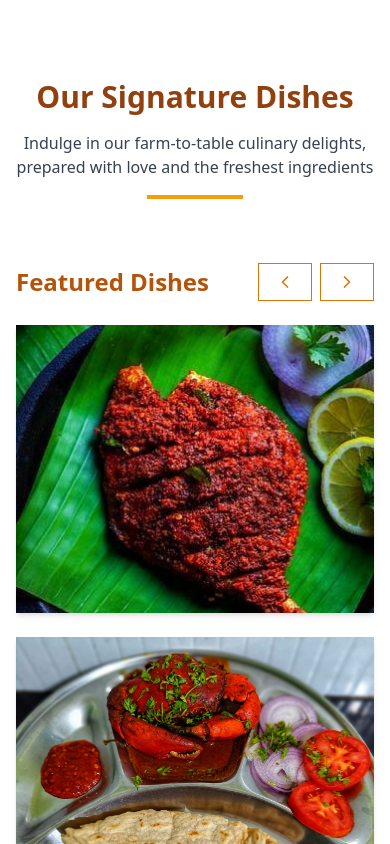
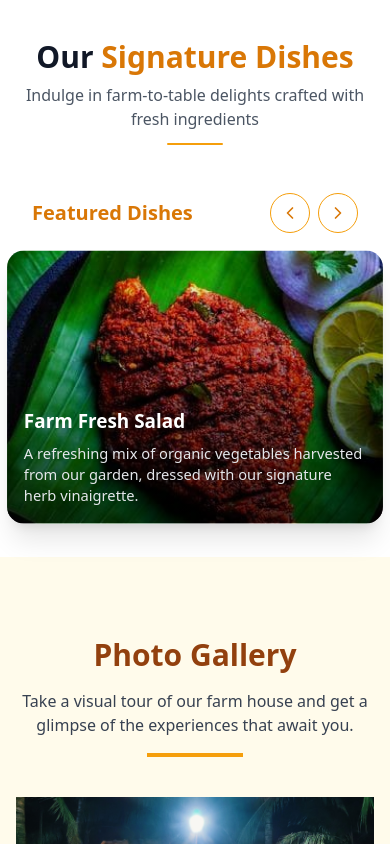
Before and after one commit to SurajV2000/Varsha-farm-house, a React (Vite) app in the folder varsha-farm-house/: page / in a window 390 px wide. Shown: the part 3620-4464 px from the top of the page. Built offline with nearby package versions, Linux system fonts and the light colour scheme.

Commit message:
Refactor Dishes component for responsiveness
Refactor Dishes component for improved responsiveness and code clarity. Updated dish descriptions and adjusted rendering logic based on screen size.

```diff
--- a/varsha-farm-house/src/components/Dishes.jsx
+++ b/varsha-farm-house/src/components/Dishes.jsx
@@ -1,7 +1,6 @@
-import { useState } from "react";
+import { useState, useEffect } from "react";
 import { ChevronLeft, ChevronRight } from "lucide-react";
-import { Card, CardContent } from "./UI/card";
-import { Button } from "./UI/button.jsx";
+import { motion } from "framer-motion";
 
 const Dishes = () => {
   const dishes = [
@@ -15,179 +14,174 @@ const dishes = [
     {
       name: "Rustic Vegetable Soup",
       description:
-      "Hearty soup made with seasonal vegetables and aromatic herbs, served with freshly baked bread.",
+        "Hearty soup made with seasonal vegetables and aromatic herbs.",
       image: "/food/food2.jpeg",
       price: "$10",
     },
     {
       name: "Grilled Farm Chicken",
       description:
-      "Tender chicken marinated in herbs and spices, grilled to perfection and served with roasted vegetables.",
+        "Tender chicken marinated in herbs and spices.",
       image: "/food/food3.jpeg",
       price: "$18",
     },
     {
       name: "Homemade Pasta",
       description:
-      "Handcrafted pasta tossed in a rich tomato sauce with fresh basil and parmesan cheese.",
+        "Handcrafted pasta tossed in a rich tomato sauce.",
       image: "/food/food4.jpeg",
       price: "$16",
     },
     {
       name: "Berry Crumble",
       description:
-      "Seasonal berries topped with a crunchy oat crumble, served warm with a scoop of vanilla ice cream.",
+        "Seasonal berries topped with crunchy oat crumble.",
       image: "/food/food5.jpeg",
       price: "$9",
     },
     {
       name: "Farm House Special Platter",
       description:
-      "A selection of our finest dishes, perfect for sharing and experiencing the best of what we offer.",
+        "A selection of our finest dishes.",
       image: "/food/food6.jpeg",
       price: "$25",
-  },
-  {
-    name: "Organic Tomato Bruschetta",
-    description:
-      "Toasted artisan bread topped with fresh, ripe tomatoes, basil, and a drizzle of balsamic glaze.",
-    image: "/food/food7.jpeg",
-    price: "$8",
-  },
-  {
-    name: "Lemon Herb Roasted Salmon",
-    description:
-      "Wild-caught salmon roasted with lemon, herbs, and served with quinoa and asparagus.",
-    image: "/food/food8.jpeg",
-    price: "$22",
-  },
-  {
-    name: "Mushroom Risotto",
-    description:
-      "Creamy risotto with wild mushrooms, parmesan cheese, and a touch of truffle oil.",
-    image: "/food/food9.jpeg",
-    price: "$19",
-  },
-  {
-    name: "Avocado Toast with Poached Egg",
-    description:
-      "Smashed avocado on whole-grain toast, topped with a perfectly poached egg and chili flakes.",
-    image: "/food/food10.jpeg",
-    price: "$14",
-  },
-  {
-    name: "Spicy Black Bean Burger",
-    description:
-      "Homemade black bean burger with a spicy kick, served on a whole wheat bun with all the fixings.",
-    image: "/food/food11.jpeg",
-    price: "$15",
-  },
-  {
-    name: "Apple Pie with Caramel Sauce",
-    description:
-      "Classic apple pie with a flaky crust, drizzled with homemade caramel sauce and served with whipped cream.",
-    image: "/food/food12.jpeg",
-    price: "$11",
-  },
-  {
-    name: "Fresh Fruit Smoothie",
-    description:
-      "A blend of seasonal fruits, yogurt, and honey, perfect for a refreshing treat.",
-    image: "/food/food13.jpeg",
-    price: "$7",
     },
   ];
 
   const [currentIndex, setCurrentIndex] = useState(0);
-  const visibleDishes = 3;
+  const [visibleDishes, setVisibleDishes] = useState(3);
+
+  // ✅ Responsive logic
+  useEffect(() => {
+    const handleResize = () => {
+      if (window.innerWidth < 640) {
+        setVisibleDishes(1); // mobile
+      } else if (window.innerWidth < 1024) {
+        setVisibleDishes(2); // tablet
+      } else {
+        setVisibleDishes(3); // desktop
+      }
+    };
+
+    handleResize(); // initial
+    window.addEventListener("resize", handleResize);
+    return () => window.removeEventListener("resize", handleResize);
+  }, []);
 
   const nextSlide = () => {
-    setCurrentIndex((prevIndex) =>
-      prevIndex + visibleDishes >= dishes.length ? 0 : prevIndex + 1
+    setCurrentIndex((prev) =>
+      prev + visibleDishes >= dishes.length ? 0 : prev + 1
     );
   };
 
   const prevSlide = () => {
-    setCurrentIndex((prevIndex) =>
-      prevIndex === 0 ? dishes.length - visibleDishes : prevIndex - 1
+    setCurrentIndex((prev) =>
+      prev === 0 ? dishes.length - visibleDishes : prev - 1
     );
   };
 
-  // Adjust visible dishes based on screen size
   const getVisibleDishes = () => {
-    const endIndex = Math.min(currentIndex + visibleDishes, dishes.length);
-    return dishes.slice(currentIndex, endIndex);
+    const end = Math.min(currentIndex + visibleDishes, dishes.length);
+    return dishes.slice(currentIndex, end);
   };
 
   return (
-    <section id="dishes" className="py-20 bg-white">
+    <section id="dishes" className="py-10 bg-white">
       <div className="container mx-auto px-4">
-        <div className="text-center mb-16">
-          <h2 className="text-3xl md:text-4xl font-bold text-amber-800 mb-4">
-            Our Signature Dishes
+
+        {/* Heading */}
+        <div className="text-center mb-12">
+          <h2 className="text-3xl md:text-4xl font-bold text-gray-900 mb-2">
+            Our <span className="text-amber-600">Signature Dishes</span>
           </h2>
-          <p className="text-gray-700 max-w-2xl mx-auto">
-            Indulge in our farm-to-table culinary delights, prepared with love
-            and the freshest ingredients
+          <p className="text-gray-600 max-w-xl mx-auto">
+            Indulge in farm-to-table delights crafted with fresh ingredients
           </p>
-          <div className="w-24 h-1 bg-amber-500 mx-auto mt-4"></div>
+          <div className="w-14 h-[2px] bg-amber-500 mx-auto mt-3 rounded-full" />
         </div>
 
-        <div className="relative">
-          <div className="flex justify-between items-center mb-6">
-            <h3 className="text-2xl font-semibold text-amber-700">
+        {/* Header Row */}
+        <div className="flex justify-between items-center mb-6 px-4">
+          <h3 className="text-xl md:text-2xl font-semibold text-amber-600">
             Featured Dishes
           </h3>
-            <div className="flex space-x-2">
-              <Button
-                variant="outline"
-                size="icon"
+
+          <div className="flex gap-2">
+            <button
               onClick={prevSlide}
-                className="border-amber-600 text-amber-600 hover:bg-amber-50"
+              className="w-10 h-10 flex items-center justify-center rounded-full border border-amber-500 text-amber-600 hover:bg-amber-500 hover:text-white transition"
             >
               <ChevronLeft className="h-5 w-5" />
-                <span className="sr-only">Previous dishes</span>
-              </Button>
-              <Button
-                variant="outline"
-                size="icon"
+            </button>
+
+            <button
               onClick={nextSlide}
-                className="border-amber-600 text-amber-600 hover:bg-amber-50"
+              className="w-10 h-10 flex items-center justify-center rounded-full border border-amber-500 text-amber-600 hover:bg-amber-500 hover:text-white transition"
             >
               <ChevronRight className="h-5 w-5" />
-                <span className="sr-only">Next dishes</span>
-              </Button>
+            </button>
           </div>
         </div>
 
-          <div className="grid grid-cols-1 md:grid-cols-2 lg:grid-cols-3 gap-6">
-            {getVisibleDishes().map((dish, index) => (
-              <Card
+        {/* Cards */}
+        <div
+          className={`grid gap-6 items-center ${
+            visibleDishes === 1
+              ? "grid-cols-1"
+              : visibleDishes === 2
+              ? "grid-cols-2"
+              : "grid-cols-3"
+          }`}
+        >
+          {getVisibleDishes().map((dish, index) => {
+            const centerIndex = Math.floor(visibleDishes / 2);
+            const isCenter = index === centerIndex;
+
+            return (
+              <motion.div
                 key={index}
-                className="overflow-hidden hover:shadow-lg transition-shadow"
+                initial={{ opacity: 0, y: 20 }}
+                animate={{
+                  opacity: 1,
+                  y: 0,
+                  scale: isCenter ? 1.05 : 0.95,
+                }}
+                transition={{ duration: 0.3 }}
+                className={`group relative rounded-2xl overflow-hidden ${
+                  isCenter ? "z-10 shadow-xl" : "shadow-sm"
+                }`}
               >
-                <div className="relative h-[18rem]">
+
+                {/* Image */}
+                <div className="relative h-[260px] overflow-hidden">
                   <img
-                    src={dish.image || "/placeholder.svg"}
+                    src={dish.image}
                     alt={dish.name}
-                    fill
-                    className="w-full h-full object-cover"
+                    className="w-full h-full object-cover group-hover:scale-110 transition duration-500"
                   />
+                  <div className="absolute inset-0 bg-gradient-to-t from-black/70 via-black/30 to-transparent" />
                 </div>
-                {/* <CardContent className="p-6">
-                  <div className="flex justify-between items-start mb-2">
-                    <h4 className="text-xl font-semibold text-amber-800">
+
+                {/* Content */}
+                <div className="absolute bottom-0 left-0 right-0 p-4 text-white">
+                  <div className="flex justify-between items-center">
+                    <h4 className="text-lg font-semibold">
                       {dish.name}
                     </h4>
                   </div>
-                </CardContent> */}
-              </Card>
-            ))}
+
+                  <p className="text-sm text-gray-200 mt-2">
+                    {dish.description}
+                  </p>
                 </div>
+
+              </motion.div>
+            );
+          })}
         </div>
       </div>
     </section>
   );
-}
+};
 
-export default Dishes
+export default Dishes;
```
Lines whose indentation alone changed are shown as unchanged.
